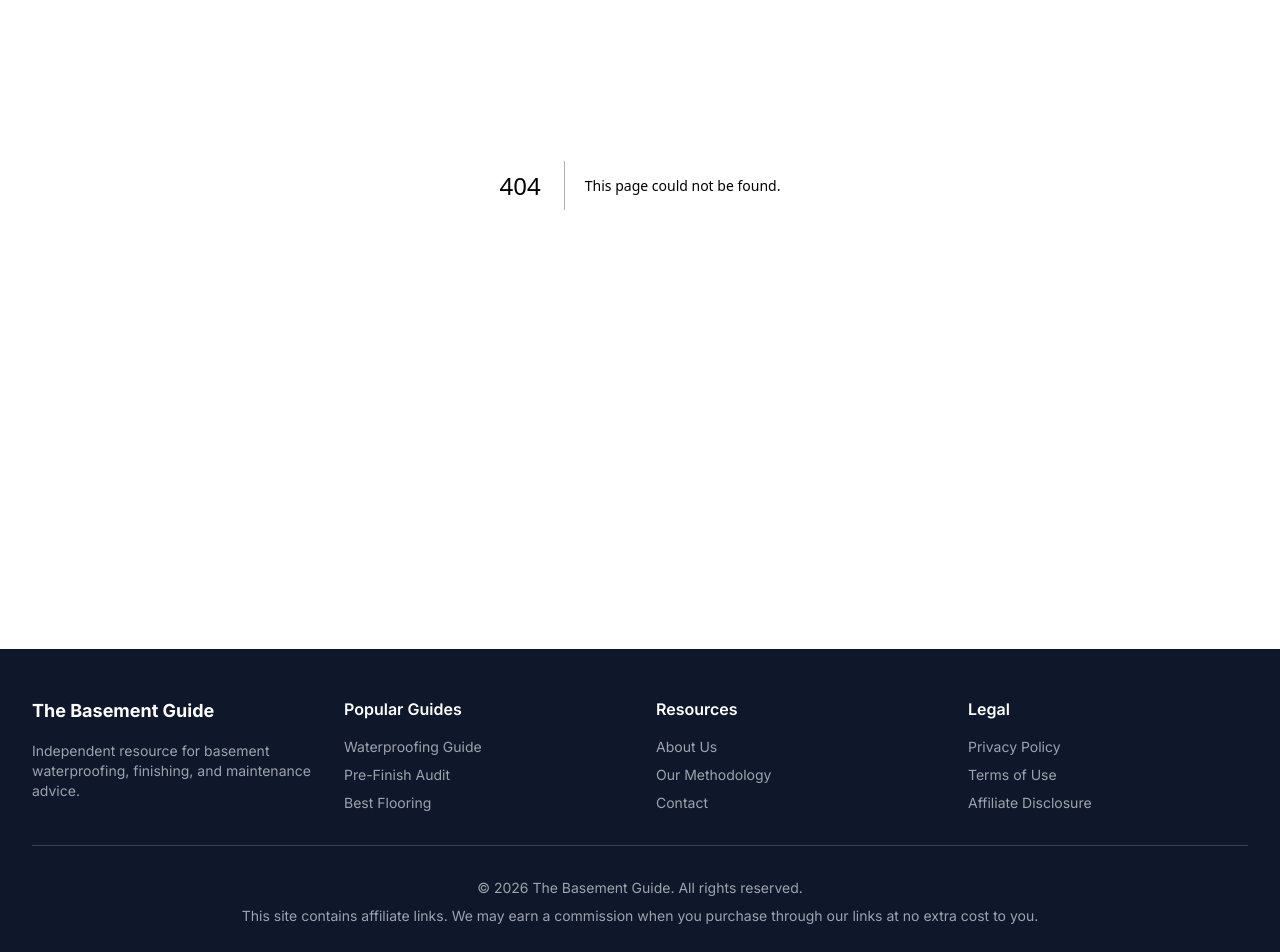
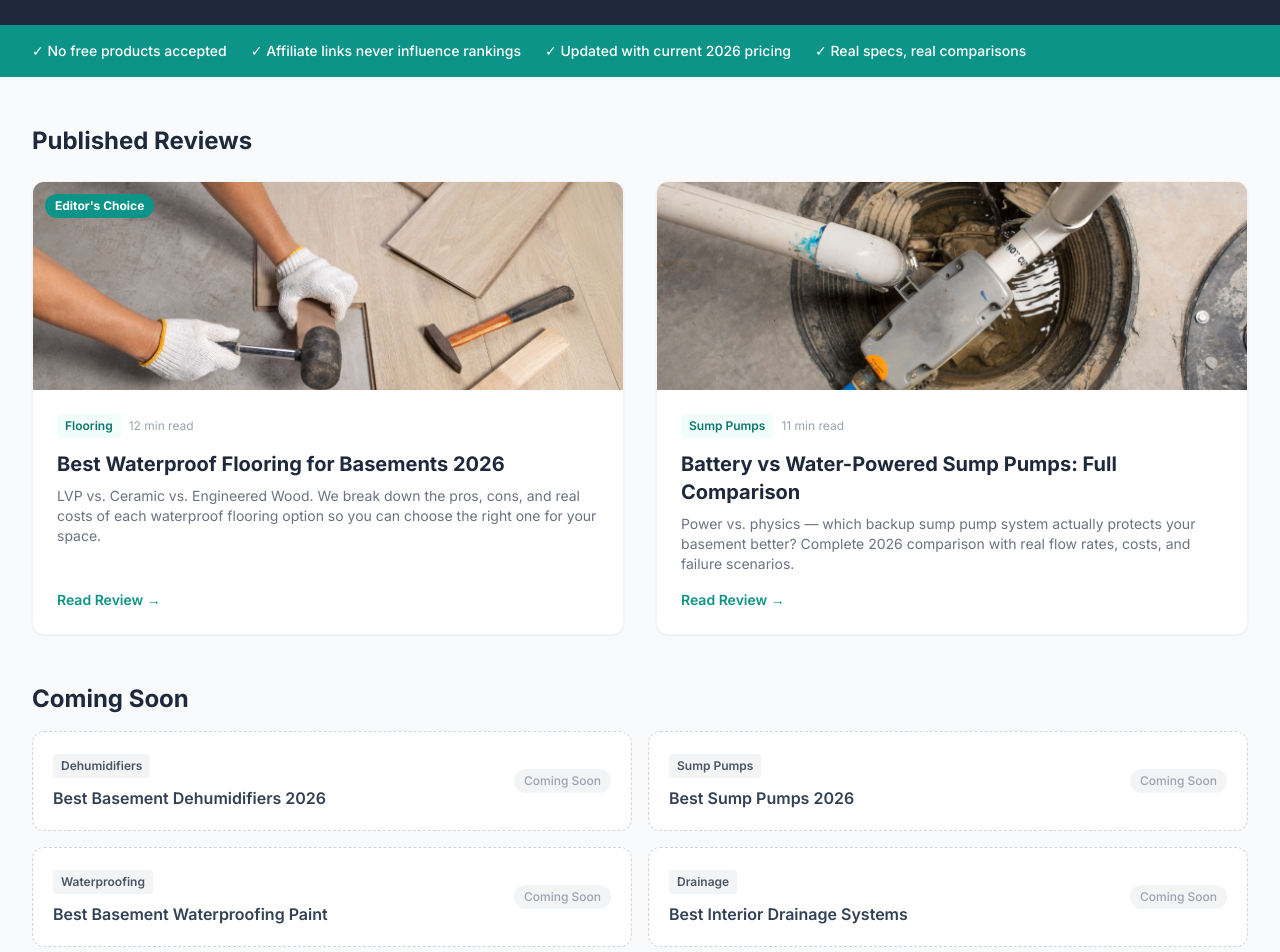
Before and after one commit to thebasementguide2026/basement-guide, a Next.js app: page /reviews in a window 1280 px wide. Before the commit this address had no page. Shown: the part 280-1232 px from the top of the page. Built offline with nearby package versions, Linux system fonts and the light colour scheme.

Commit message:
Create page.tsx
reviews

```diff
--- /dev/null
+++ b/app/reviews/page.tsx
@@ -0,0 +1,136 @@
+import Link from 'next/link'
+import Image from 'next/image'
+import type { Metadata } from 'next'
+
+export const metadata: Metadata = {
+  title: 'Basement Product Reviews | The Basement Guide',
+  description: 'Independent reviews of basement waterproofing products, sump pumps, dehumidifiers, flooring, and more. No paid placements — just honest research.',
+}
+
+const reviews = [
+  {
+    title: 'Best Waterproof Flooring for Basements 2026',
+    description: 'LVP vs. Ceramic vs. Engineered Wood. We break down the pros, cons, and real costs of each waterproof flooring option so you can choose the right one for your space.',
+    href: '/articles/best-basement-flooring',
+    image: '/basement-flooring-installation.jpg.png',
+    category: 'Flooring',
+    readTime: '12 min read',
+    badge: 'Editor\'s Choice',
+  },
+  {
+    title: 'Battery vs Water-Powered Sump Pumps: Full Comparison',
+    description: 'Power vs. physics — which backup sump pump system actually protects your basement better? Complete 2026 comparison with real flow rates, costs, and failure scenarios.',
+    href: '/articles/battery-vs-water-powered-sump-pumps',
+    image: '/sump-pump-installation.jpg.png',
+    category: 'Sump Pumps',
+    readTime: '11 min read',
+    badge: null,
+  },
+]
+
+const comingSoon = [
+  { title: 'Best Basement Dehumidifiers 2026', category: 'Dehumidifiers' },
+  { title: 'Best Sump Pumps 2026', category: 'Sump Pumps' },
+  { title: 'Best Basement Waterproofing Paint', category: 'Waterproofing' },
+  { title: 'Best Interior Drainage Systems', category: 'Drainage' },
+]
+
+export default function ReviewsPage() {
+  return (
+    <div className="bg-gray-50 min-h-screen">
+      {/* Hero */}
+      <section className="bg-slate-800 text-white py-16">
+        <div className="container-custom">
+          <h1 className="text-4xl font-bold mb-4">Basement Product Reviews</h1>
+          <p className="text-slate-300 text-lg max-w-2xl">
+            Independent, research-backed reviews of the products that actually matter for your basement. No paid placements. No brand deals. Just honest analysis.
+          </p>
+        </div>
+      </section>
+
+      {/* Review Standards Banner */}
+      <section className="bg-teal-600 text-white py-4">
+        <div className="container-custom">
+          <div className="flex flex-wrap gap-6 justify-center md:justify-start text-sm font-medium">
+            <span className="flex items-center gap-1.5">✓ No free products accepted</span>
+            <span className="flex items-center gap-1.5">✓ Affiliate links never influence rankings</span>
+            <span className="flex items-center gap-1.5">✓ Updated with current 2026 pricing</span>
+            <span className="flex items-center gap-1.5">✓ Real specs, real comparisons</span>
+          </div>
+        </div>
+      </section>
+
+      {/* Reviews Grid */}
+      <section className="py-12">
+        <div className="container-custom">
+
+          <h2 className="text-2xl font-bold text-slate-800 mb-6">Published Reviews</h2>
+
+          <div className="grid grid-cols-1 md:grid-cols-2 gap-8 mb-12">
+            {reviews.map((review) => (
+              <Link
+                key={review.href}
+                href={review.href}
+                className="bg-white rounded-xl overflow-hidden shadow-sm hover:shadow-md transition-shadow border border-gray-100 flex flex-col"
+              >
+                <div className="relative h-52">
+                  <Image
+                    src={review.image}
+                    alt={review.title}
+                    fill
+                    className="object-cover"
+                  />
+                  {review.badge && (
+                    <div className="absolute top-3 left-3 bg-teal-600 text-white text-xs font-bold px-2.5 py-1 rounded-full">
+                      {review.badge}
+                    </div>
+                  )}
+                </div>
+                <div className="p-6 flex flex-col flex-1">
+                  <div className="flex items-center gap-2 mb-3">
+                    <span className="bg-teal-50 text-teal-700 text-xs font-semibold px-2 py-1 rounded">
+                      {review.category}
+                    </span>
+                    <span className="text-gray-400 text-xs">{review.readTime}</span>
+                  </div>
+                  <h2 className="font-bold text-slate-800 text-xl mb-2">{review.title}</h2>
+                  <p className="text-gray-500 text-sm flex-1">{review.description}</p>
+                  <p className="text-teal-600 font-semibold text-sm mt-4">Read Review →</p>
+                </div>
+              </Link>
+            ))}
+          </div>
+
+          {/* Coming Soon */}
+          <h2 className="text-2xl font-bold text-slate-800 mb-4">Coming Soon</h2>
+          <div className="grid grid-cols-1 md:grid-cols-2 gap-4 mb-12">
+            {comingSoon.map((item) => (
+              <div
+                key={item.title}
+                className="bg-white rounded-xl border border-dashed border-gray-300 p-5 flex items-center justify-between"
+              >
+                <div>
+                  <span className="bg-gray-100 text-gray-600 text-xs font-semibold px-2 py-1 rounded mb-2 inline-block">
+                    {item.category}
+                  </span>
+                  <p className="font-semibold text-slate-700">{item.title}</p>
+                </div>
+                <span className="text-xs text-gray-400 font-medium bg-gray-100 px-2.5 py-1 rounded-full">Coming Soon</span>
+              </div>
+            ))}
+          </div>
+
+          {/* CTA */}
+          <div className="bg-white rounded-xl border border-teal-200 p-8 text-center">
+            <h3 className="text-lg font-bold text-slate-800 mb-2">Need Help Choosing a Contractor?</h3>
+            <p className="text-gray-500 text-sm mb-4">Get free quotes from vetted local basement pros — no obligation.</p>
+            <Link href="/#get-quotes" className="inline-block bg-teal-600 text-white px-5 py-2.5 rounded-lg font-semibold text-sm hover:bg-teal-700 transition-colors">
+              Get Free Quotes →
+            </Link>
+          </div>
+
+        </div>
+      </section>
+    </div>
+  )
+}
```
